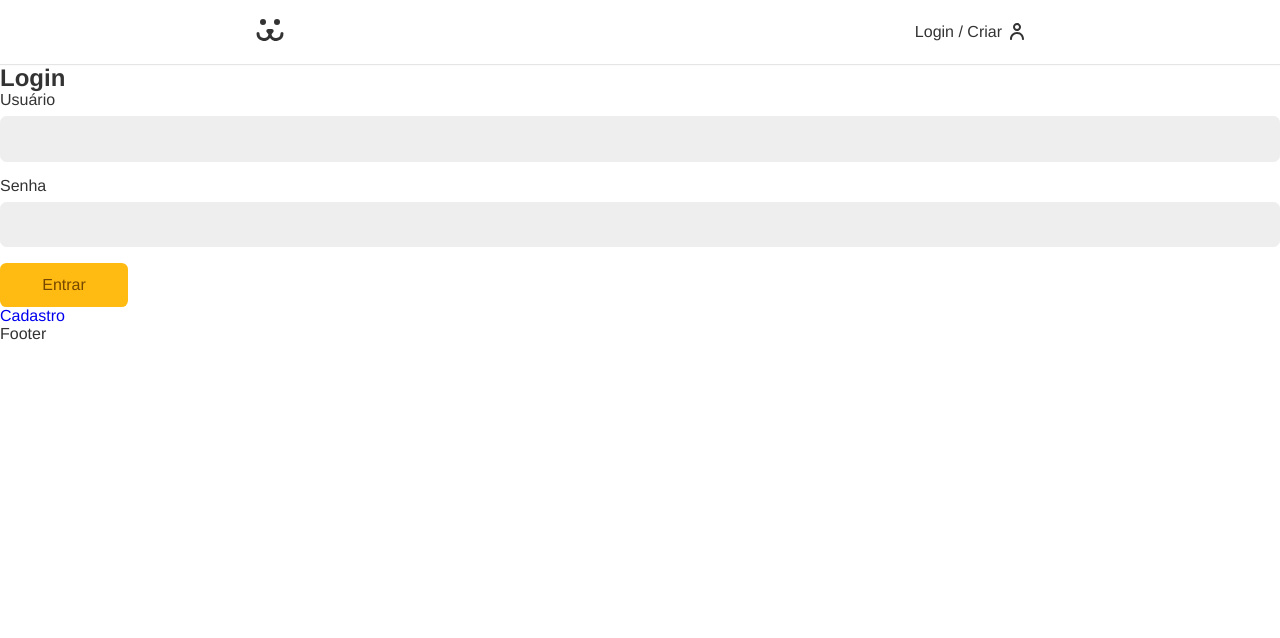
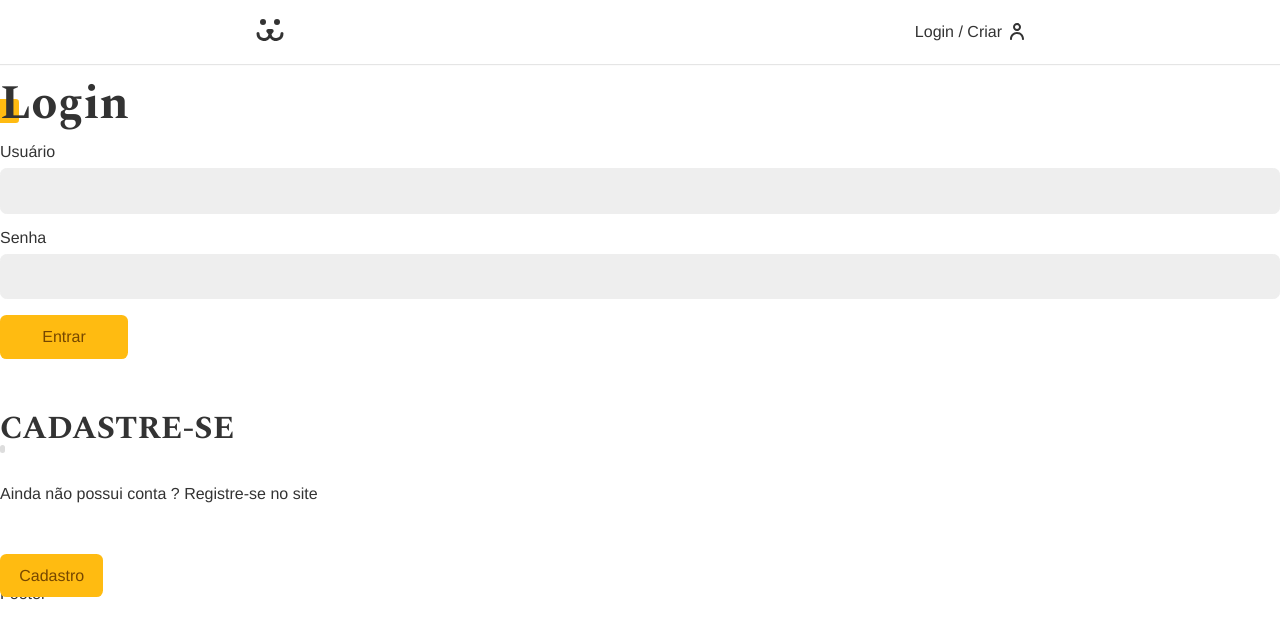
Before and after one commit to gabrielqoliveiraa/instadog, a React (Create React App) app: page /login in a window 1280 px wide. Shown: the top 638 px of the page. Built offline with nearby package versions, Linux system fonts and the light colour scheme.

Commit message:
Styles Forms

```diff
--- a/src/App.css
+++ b/src/App.css
@@ -1,3 +1,5 @@
+@import url('https://fonts.googleapis.com/css2?family=Spectral:wght@700&display=swap');
+
 *{
     box-sizing: border-box;
 }
@@ -37,6 +39,7 @@ button, input {
 
 a {
     text-decoration: none;
+    color: #333;
 }
 
 .container {
@@ -44,3 +47,39 @@ a {
     padding: 0 1rem;
     margin: 0 auto;
 }
+
+.title{
+    font-family: var(--type-second);
+    line-height: 1;
+    font-size:  3rem;
+    margin: 1rem 0;
+    position: relative;
+    z-index: 1;
+}
+
+.title::after {
+    content:'';
+    display: block;
+
+    width: 1.5rem;
+    height: 1.5rem;
+    background: #fb1;
+    position: absolute;
+
+    bottom: 5px;
+    left: -5px;
+    border-radius: 0.2rem;
+    z-index: -1;
+}
+.animeLeft {
+    opacity: 0;
+    transform: translateX(-20px);
+    animation: animeLeft .3s forwards;
+}
+
+@keyframes animeLeft {
+    to {
+        opacity: 1;
+        transform: initial;
+    }
+}
--- a/src/Components/Header.js
+++ b/src/Components/Header.js
@@ -5,13 +5,20 @@ import {ReactComponent as Dogs} from '../Assets/dogs.svg'
 import { UserContext } from '../UserContext'
 
 const Header = () => {
-    const {data} = React.useContext(UserContext)
+    const {data, userLogout} = React.useContext(UserContext)
 
     return (
         <header className={styles.header}>
             <nav className={`${styles.nav} container`}>
                 <Link className={styles.logo} to='/' aria-label='Dogs - Home'><Dogs/></Link>
-                {data ? <Link className={styles.login} to='/conta'>{data.nome}</Link>: <Link className={styles.login} to='/login'>Login / Criar</Link>}
+                {data ?
+                <Link className={styles.login} to='/conta'>{data.nome}
+                    <button onClick={userLogout}>SAIR</button>
+                </Link> :
+                <Link className={styles.login} to='/login'>Login / Criar
+                </Link>}
+
+
 
             </nav>
 
--- /dev/null
+++ b/src/Components/Helper/Error.js
@@ -0,0 +1,13 @@
+import React from 'react'
+
+const Error = ({error}) => {
+
+    if(!error) return null
+    return (
+        <p style={{color: '#f31', margin: '1rem 0'}}>
+            {error}
+        </p>
+    )
+}
+
+export default Error
--- a/src/Components/Login/Login.js
+++ b/src/Components/Login/Login.js
@@ -1,11 +1,16 @@
 import React from 'react'
-import { Route, Routes } from 'react-router'
+import { Route, Routes, Navigate} from 'react-router'
 import LoginForm from './LoginForm'
 import LoginCreate from './LoginCreate'
 import LoginPasswordLost from './LoginPasswordLost'
 import LoginPasswordReset from './LoginPasswordReset'
+import { UserContext } from '../../UserContext'
 
 const Login = () => {
+
+    const { login } = React.useContext(UserContext)
+
+    if(login===true)return <Navigate to='/conta'/>
     return (
         <div>
             <Routes>
--- a/src/Components/Login/LoginForm.js
+++ b/src/Components/Login/LoginForm.js
@@ -6,15 +6,20 @@ import {UserContext} from '../../UserContext'
 import useForm from '../../Hooks/useForm'
 import Button from '../Forms/Button'
 import Input from '../Forms/Input'
+import Error from '../Helper/Error'
 
 
-import {TOKEN_POST, USER_GET} from '../../api'
+import styles from '../../styles/Components/LoginForm.module.css'
+import stylesBtn from '../../styles/Components/Button.module.css'
+
+
+
 
 const LoginForm = () => {
     const username = useForm()
     const password = useForm()
 
-    const {userLogin} = React.useContext(UserContext)
+    const {userLogin, error, loading} = React.useContext(UserContext)
 
 
     async function handleSubmit(event) {
@@ -27,17 +32,22 @@ const LoginForm = () => {
     }
 
     return (
-        <section>
-            <h1>Login</h1>
-            <form onSubmit={handleSubmit}>
+        <section className='animeLeft'>
+            <h1 className='title'>Login</h1>
+            <form className={styles.form} onSubmit={handleSubmit}>
                 <Input label='Usuário' type='text' name='username' {...username}/>
                 <Input label='Senha' type='password' name='password' {...password}/>
 
+                {loading ? <Button disabled>Carregando</Button> : <Button>Entrar</Button>}
 
-                <Button>Entrar</Button>
+                <Error error={error}/>
             </form>
-
-            <Link to='/login/criar'> Cadastro </Link>
+            <Link className={styles.perdeu}to='/login/perdeu'></Link>
+            <div className={styles.cadastro}>
+                <h2 className={styles.subtitle}>CADASTRE-SE</h2>
+                <p>Ainda não possui conta ? Registre-se no site</p>
+            </div>
+            <Link  className={stylesBtn.button} to='/login/criar'> Cadastro </Link>
         </section>
     )
 }
--- a/src/UserContext.js
+++ b/src/UserContext.js
@@ -1,5 +1,6 @@
 import React from 'react'
-import {TOKEN_POST, USER_GET} from './api'
+import {TOKEN_POST, USER_GET, TOKEN_VALIDATE_POST} from './api'
+import {useNavigate} from 'react-router-dom'
 
 export const UserContext = React.createContext()
 
@@ -9,6 +10,42 @@ export const UserStorage = ({children}) => {
     const [login, setLogin] = React.useState(null);
     const [loading, setLoading] = React.useState(false);
     const [error, setError] = React.useState(null);
+    const navigate = useNavigate()
+
+
+    const userLogout = React.useCallback(async function() {
+        setData(null)
+        setError(null)
+        setLoading(false)
+        setLogin(false)
+        window.localStorage.removeItem('token')
+        navigate('/login')
+
+    }, [navigate])
+
+
+
+    React.useEffect(() => {
+        async function autoLogin(){
+            const token = window.localStorage.getItem('token');
+            if (token) {
+                try {
+                    setError(null)
+                    setLoading(true)
+                    const {url, options} = TOKEN_VALIDATE_POST;
+                    const response = await fetch(url, options)
+                    if (!response.ok) throw new Error('Token Inválido')
+                    await getUser(token)
+                } catch (error) {
+                    userLogout();
+                } finally {
+                    setLoading(false)
+
+                }
+            }
+        }
+        autoLogin()
+    },[userLogout])
 
 
 
@@ -21,12 +58,30 @@ export const UserStorage = ({children}) => {
         console.log(json);
     }
 
+
+
+
     async function userLogin(username, password){
-        const {url, options} = TOKEN_POST({username, password});
-        const tokenRes = await fetch(url, options);
-        const {token} = await tokenRes.json();
-        window.localStorage.setItem('token', token)
-        getUser(token)
+
+        try{
+            setError(null)
+            setLoading(true)
+            const {url, options} = TOKEN_POST({username, password});
+            const tokenRes = await fetch(url, options);
+            if (!tokenRes.ok) throw new Error(`Error Usuário Inválido`)
+            const {token} = await tokenRes.json();
+            window.localStorage.setItem('token', token)
+            await getUser(token)
+            navigate('/conta')
+
+        } catch(error) {
+            setError(error.message)
+            setLogin(false)
+        } finally {
+            setLoading(false)
+
+        }
+
     }
 
 
@@ -41,7 +96,7 @@ export const UserStorage = ({children}) => {
 
 
     return (
-        <UserContext.Provider value={{userLogin, data}}>
+        <UserContext.Provider value={{userLogin, data, userLogout, error, loading, login}}>
             {children}
         </UserContext.Provider>
     )
--- a/src/api.js
+++ b/src/api.js
@@ -9,6 +9,20 @@ export function TOKEN_POST(body) {
                 'Content-Type': 'application/json'
             },
             body: JSON.stringify(body)
+        },
+
+    }
+}
+
+
+export function TOKEN_VALIDATE_POST(token) {
+    return {
+        url: API_URL + '/jwt-auth/v1/token/validate',
+        options: {
+            method: 'POST',
+            headers: {
+                Authorization: 'Bearer ' + token
+            },
         },
 
     }
--- /dev/null
+++ b/src/styles/Components/LoginForm.module.css
@@ -0,0 +1,45 @@
+.form{
+    margin-bottom: 2rem;
+}
+
+.perdeu {
+    display: inline-block;
+    color: #666;
+    padding: 0.5rem 0;
+    line-height: 1;
+}
+
+
+.perdeu::after{
+    content:'';
+    height: 2px;
+    width: 100%;
+    background-color: currentColor;
+    display: block;
+}
+
+.cadastro {
+    margin-bottom: 4rem;
+}
+
+.cadastro p {
+    margin-top: 2rem;
+    margin-bottom: 2rem;
+}
+
+.subtitle {
+    font-family: var(--type-second);
+    line-height: 1;
+    font-size: 2rem;
+}
+
+
+.subtitle::after{
+    content: "";
+    display: block;
+    background: #ddd;
+    height: .5rem;
+    width: .3rem;
+    border-radius: 0.2rem;
+
+}
```
